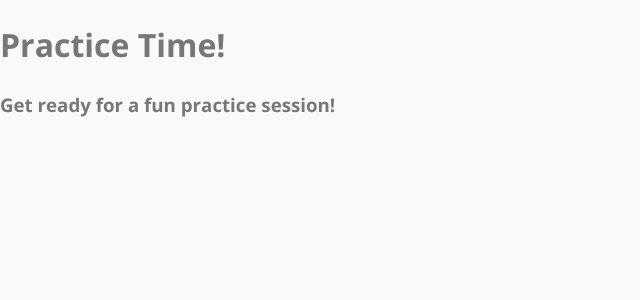
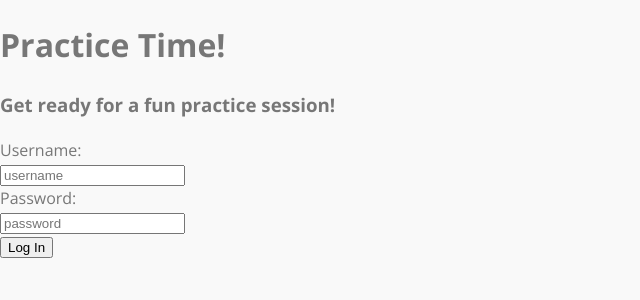
Before and after one commit to dujules23/practice-record-app-be, a React (Create React App) app in the folder practice-record/: page / in a window 1280 px wide. Shown: the top 300 px of the page, without its empty margins (0-640 px from the left). Built offline with nearby package versions, Linux system fonts and the light colour scheme.

Commit message:
moved Login component into the Home component

```diff
--- a/practice-record/src/view/components/Home.js
+++ b/practice-record/src/view/components/Home.js
@@ -1,10 +1,12 @@
-
+import React from "react";
+import Login from './forms/Login'
 
 function Home () {
   return(
     <div>
       <h1>Practice Time!</h1>
       <h3> Get ready for a fun practice session!</h3>
+      <Login/>
     </div>
   );
 }
```
